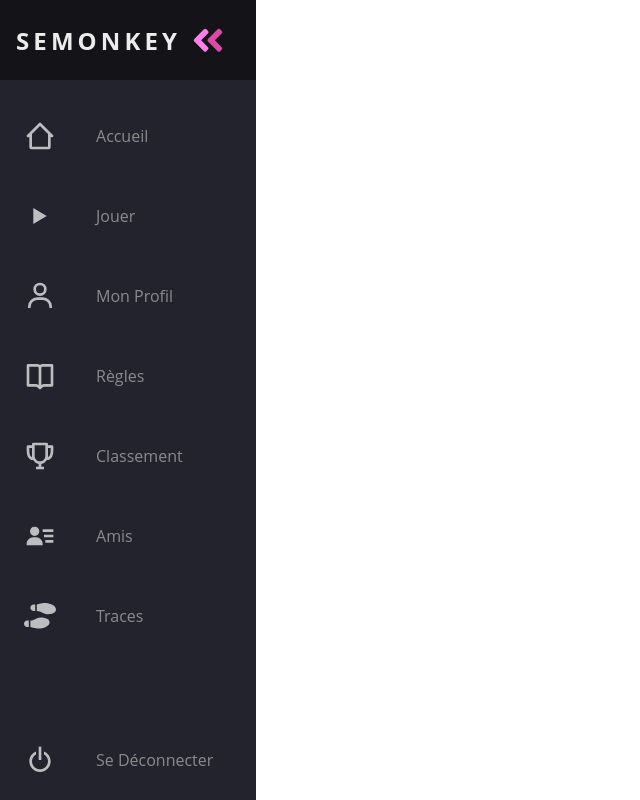
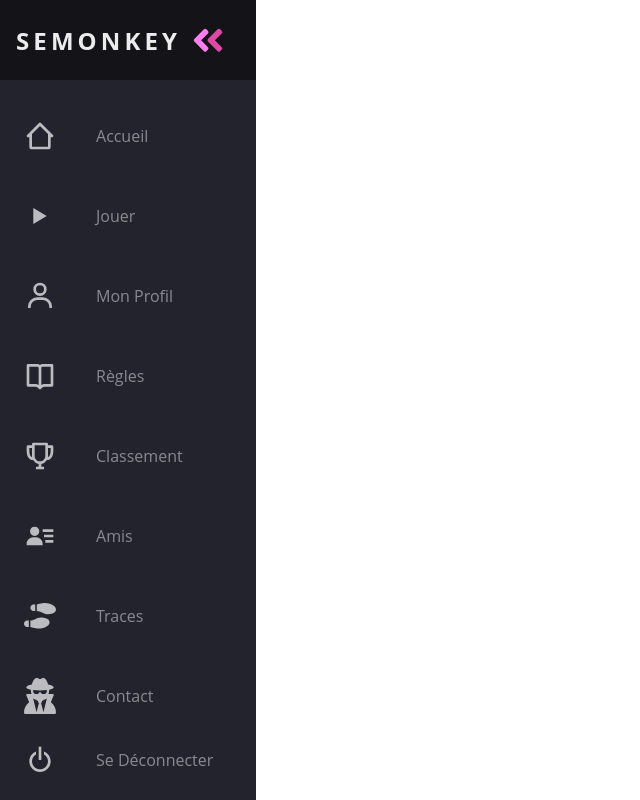
Before and after one commit to cedric-mc/semantix, a PHP site: page /includes/menu.php in a window 1280 px wide. Shown: the whole page, without its empty margins (0-640 px from the left). Run offline with PHP 8.4, Linux system fonts and the light colour scheme; some libraries are stand-ins or nearby versions.

Commit message:
Ajouter un lien de contact dans le menu

```diff
--- a/includes/menu.php
+++ b/includes/menu.php
@@ -91,6 +91,14 @@ if ($menu == 1) {
                             </svg> <span class="link-text">Traces</span>
                         </a>
                     </li>
+
+                    <li class="nav-item">
+                        <a href="<?php echo $before; ?>" class="nav-link">
+                            <svg xmlns="http://www.w3.org/2000/svg" viewBox="0 0 448 512">
+                                <path d="M224 16c-6.7 0-10.8-2.8-15.5-6.1C201.9 5.4 194 0 176 0c-30.5 0-52 43.7-66 89.4C62.7 98.1 32 112.2 32 128c0 14.3 25 27.1 64.6 35.9c-.4 4-.6 8-.6 12.1c0 17 3.3 33.2 9.3 48H45.4C38 224 32 230 32 237.4c0 1.7 .3 3.4 1 5l38.8 96.9C28.2 371.8 0 423.8 0 482.3C0 498.7 13.3 512 29.7 512H418.3c16.4 0 29.7-13.3 29.7-29.7c0-58.5-28.2-110.4-71.7-143L415 242.4c.6-1.6 1-3.3 1-5c0-7.4-6-13.4-13.4-13.4H342.7c6-14.8 9.3-31 9.3-48c0-4.1-.2-8.1-.6-12.1C391 155.1 416 142.3 416 128c0-15.8-30.7-29.9-78-38.6C324 43.7 302.5 0 272 0c-18 0-25.9 5.4-32.5 9.9c-4.8 3.3-8.8 6.1-15.5 6.1zm56 208H267.6c-16.5 0-31.1-10.6-36.3-26.2c-2.3-7-12.2-7-14.5 0c-5.2 15.6-19.9 26.2-36.3 26.2H168c-22.1 0-40-17.9-40-40V169.6c28.2 4.1 61 6.4 96 6.4s67.8-2.3 96-6.4V184c0 22.1-17.9 40-40 40zm-88 96l16 32L176 480 128 288l64 32zm128-32L272 480 240 352l16-32 64-32z"/>
+                            </svg> <span class="link-text">Contact</span>
+                        </a>
+                    </li>
                 </div>
 
                 <li class="nav-item" id="themeButton">
```
